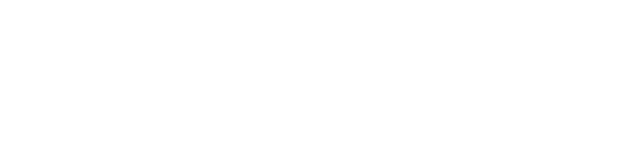
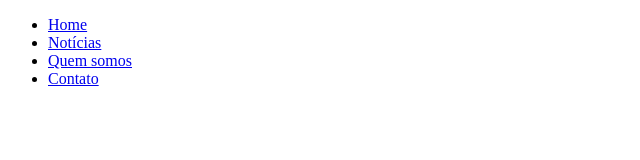
Before and after one commit to guilherme-angelim/Intelig-ncia-artificial, a plain HTML site: page index.html in a window 1280 px wide. Shown: the whole page, without its empty margins (0-640 px from the left). Drawn offline with Linux system fonts and the light colour scheme.

Commit message:
2- Criando header

```diff
--- a/index.html
+++ b/index.html
@@ -6,6 +6,15 @@
     <title>Tech News</title>
 </head>
 <body>
-
+    <header>
+        <nav>
+            <ul>
+                <li><a href="#">Home</a></li>
+                <li><a href="#">Notícias</a></li>
+                <li><a href="#">Quem somos</a></li>
+                <li><a href="#">Contato</a></li>
+            </ul>
+        </nav>
+    </header>
 </body>
 </html>
```
